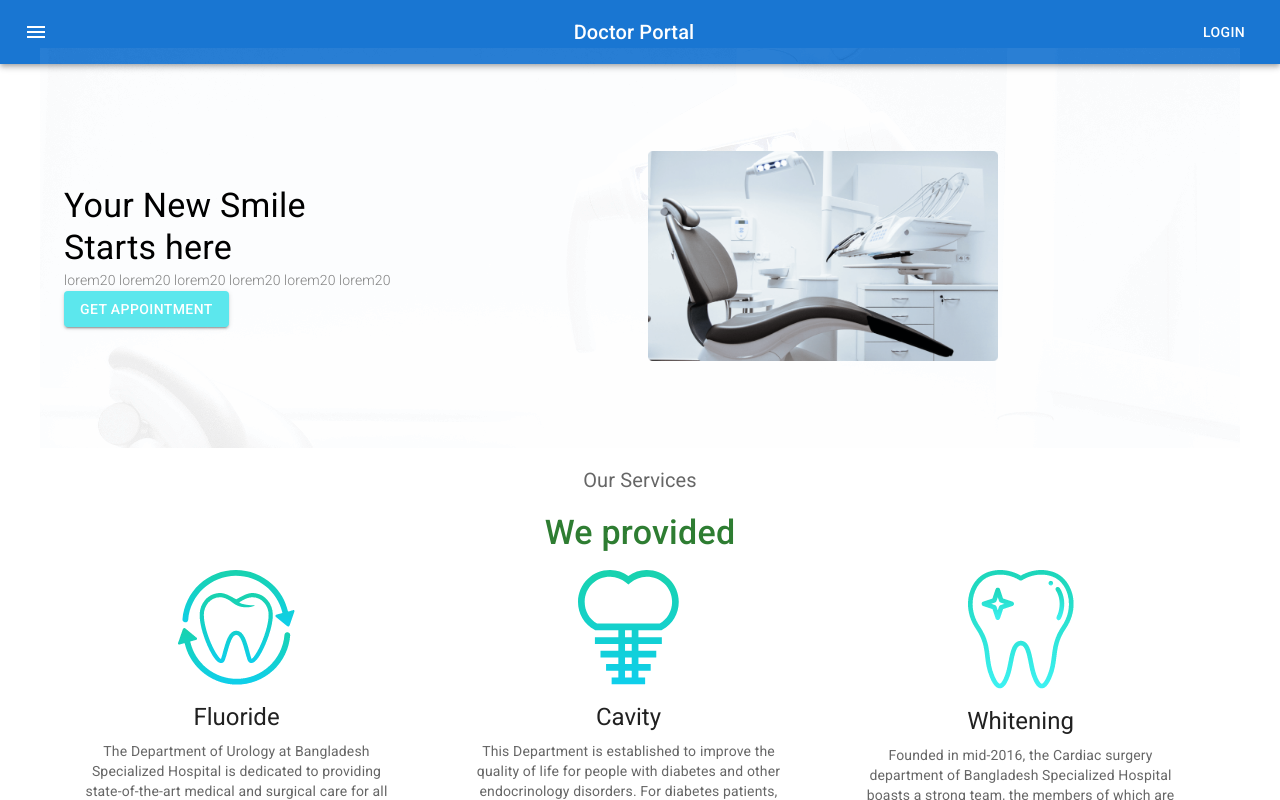
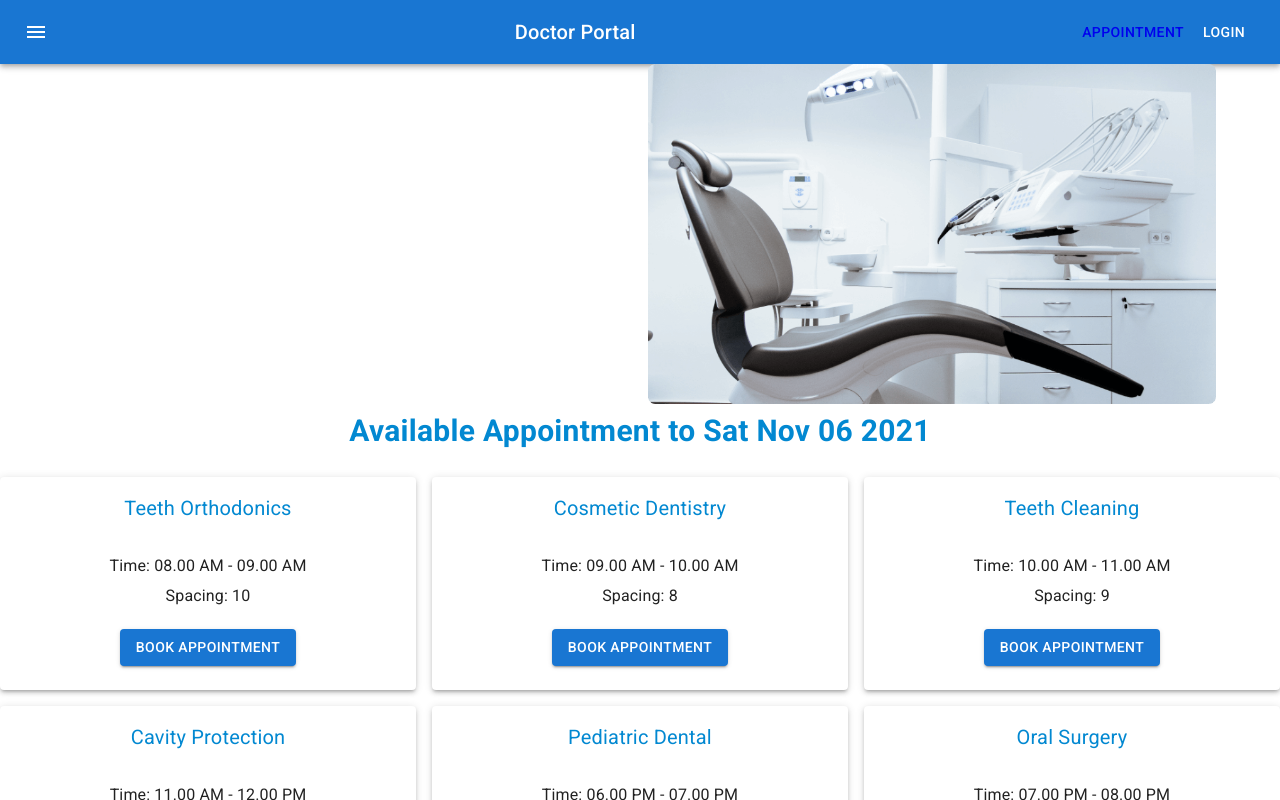
Before and after one commit to farhanacsebd/doctors-portal-client-using-material-ui, a React (Create React App) app: page /appointment in a window 1280 px wide. Shown: the top 800 px of the page. Built offline with nearby package versions, Linux system fonts and the light colour scheme.

Commit message:
appointment part done

```diff
--- a/package.json
+++ b/package.json
@@ -6,10 +6,12 @@
     "@emotion/react": "^11.5.0",
     "@emotion/styled": "^11.3.0",
     "@mui/icons-material": "^5.0.5",
+    "@mui/lab": "^5.0.0-alpha.53",
     "@mui/material": "^5.0.6",
     "@testing-library/jest-dom": "^5.15.0",
     "@testing-library/react": "^11.2.7",
     "@testing-library/user-event": "^12.8.3",
+    "date-fns": "^2.25.0",
     "react": "^17.0.2",
     "react-dom": "^17.0.2",
     "react-router-dom": "^5.3.0",
--- a/src/App.js
+++ b/src/App.js
@@ -7,6 +7,7 @@
 }
   from "react-router-dom";
 import './App.css';
+import Appointment from "./Pages/Appointment/Appointment/Appointment";
 import Home from "./Pages/Home/Home/Home";
 
 function App() {
@@ -14,8 +15,8 @@
     <div className="App">
       <Router>
         <Switch>
-          <Route path="/about">
-            <Home />
+          <Route path="/appointment">
+            <Appointment />
           </Route>
           <Route path="/home">
             <Home />
--- /dev/null
+++ b/src/Pages/Appointment/Appointment/Appointment.js
@@ -0,0 +1,18 @@
+import React from 'react';
+import Navigation from '../../Home/Shared/Navigation/Navigation';
+import AppointmentHeader from '../AppointmentHeader/AppointmentHeader';
+import AvailableAppointment from '../AvailableAppointment/AvailableAppointment';
+
+const Appointment = () => {
+    const [date, setDate] = React.useState(new Date());
+
+    return (
+        <div>
+            <Navigation></Navigation>
+            <AppointmentHeader date={date} setDate={setDate}></AppointmentHeader>
+            <AvailableAppointment date={date}></AvailableAppointment>
+        </div>
+    );
+};
+
+export default Appointment;
--- /dev/null
+++ b/src/Pages/Appointment/AppointmentHeader/AppointmentHeader.js
@@ -0,0 +1,20 @@
+import { Container, Grid } from '@mui/material';
+import React from 'react';
+import chair from '../../../images/chair.png';
+import Calender from '../../Home/Shared/Navigation/Calender/Calender';
+const AppointmentHeader = ({ date, setDate }) => {
+    return (
+        <Container>
+            <Grid container spacing={2}>
+                <Grid item xs={12} md={6}>
+                    <Calender date={date} setDate={setDate}></Calender>
+                </Grid>
+                <Grid item xs={12} md={6}>
+                    <img style={{ width: '100%' }} src={chair} />
+                </Grid>
+            </Grid>
+        </Container>
+    );
+};
+
+export default AppointmentHeader;
--- /dev/null
+++ b/src/Pages/Appointment/AvailableAppointment/AvailableAppointment.js
@@ -0,0 +1,61 @@
+import { Grid, Typography } from '@mui/material';
+import React from 'react';
+import Booking from '../Booking/Booking';
+
+const AvailableAppointment = ({ date }) => {
+
+    const bookings = [
+        {
+            id: 1,
+            name: 'Teeth Orthodonics',
+            time: '08.00 AM - 09.00 AM',
+            space: 10,
+        },
+        {
+            id: 2,
+            name: 'Cosmetic Dentistry',
+            time: '09.00 AM - 10.00 AM',
+            space: 8,
+        },
+        {
+            id: 3,
+            name: 'Teeth Cleaning',
+            time: '10.00 AM - 11.00 AM',
+            space: 9,
+        },
+        {
+            id: 4,
+            name: 'Cavity Protection',
+            time: '11.00 AM - 12.00 PM',
+            space: 5,
+        },
+        {
+            id: 5,
+            name: 'Pediatric Dental',
+            time: '06.00 PM - 07.00 PM',
+            space: 10,
+        },
+        {
+            id: 6,
+            name: 'Oral Surgery',
+            time: '07.00 PM - 08.00 PM',
+            space: 10,
+        },
+    ]
+
+    return (
+        <div>
+            <Typography sx={{ color: 'info.main', fontSize: '30px', fontWeight: 600, pb: 3 }}>Available Appointment to {date.toDateString()}</Typography>
+            <Grid container spacing={2}>
+                {
+                    bookings.map(booking => <Booking
+                        key={booking.id}
+                        booking={booking}></Booking>)
+                }
+
+            </Grid>
+        </div>
+    );
+};
+
+export default AvailableAppointment;
--- /dev/null
+++ b/src/Pages/Appointment/Booking/Booking.js
@@ -0,0 +1,24 @@
+import { Grid, Paper, Typography } from '@mui/material';
+import React from 'react';
+import Button from '@mui/material/Button';
+
+
+const Booking = ({ booking }) => {
+    const { name, time, space } = booking;
+
+    return (
+        <>
+            <Grid item xs={12} sm={6} md={4}>
+                <Paper elevation={3}>
+                    <Typography gutterBottom sx={{ color: 'info.main', fontSize: '20px', fontWeight: 400, pb: 3, pt: 2 }}>{name}</Typography>
+                    <Typography gutterBottom>Time: {time}</Typography>
+                    <Typography gutterBottom sx={{ pb: 2 }}>Spacing: {space}</Typography>
+                    <Button sx={{ mb: 3 }} variant="contained">Book Appointment</Button>
+
+                </Paper>
+            </Grid>
+        </>
+    );
+};
+
+export default Booking;
--- /dev/null
+++ b/src/Pages/Home/Shared/Navigation/Calender/Calender.js
@@ -0,0 +1,26 @@
+import React from 'react';
+import isWeekend from 'date-fns/isWeekend';
+import TextField from '@mui/material/TextField';
+import AdapterDateFns from '@mui/lab/AdapterDateFns';
+import LocalizationProvider from '@mui/lab/LocalizationProvider';
+import StaticDatePicker from '@mui/lab/StaticDatePicker';
+
+
+const Calender = ({ date, setDate }) => {
+
+    return (
+        <LocalizationProvider dateAdapter={AdapterDateFns}>
+            <StaticDatePicker
+                displayStaticWrapperAs="desktop" openTo="day"
+                value={date}
+                shouldDisableDate={isWeekend}
+                onChange={(newValue) => {
+                    setDate(newValue);
+                }}
+                renderInput={(params) => <TextField {...params} />}
+            />
+        </LocalizationProvider>
+    );
+};
+
+export default Calender;
--- a/src/Pages/Home/Shared/Navigation/Navigation.js
+++ b/src/Pages/Home/Shared/Navigation/Navigation.js
@@ -6,6 +6,7 @@
 import Button from '@mui/material/Button';
 import IconButton from '@mui/material/IconButton';
 import MenuIcon from '@mui/icons-material/Menu';
+import { Link } from 'react-router-dom';
 
 const Navigation = () => {
     return (
@@ -24,6 +25,8 @@
                     <Typography variant="h6" component="div" sx={{ flexGrow: 1 }}>
                         Doctor Portal
                     </Typography>
+                    <Link to='/appointment'>                    <Button color="inherit">Appointment</Button>
+                    </Link>
                     <Button color="inherit">Login</Button>
                 </Toolbar>
             </AppBar>
```
Also changed, not shown: 1 other file (tests, documents, lock files or other folders).
